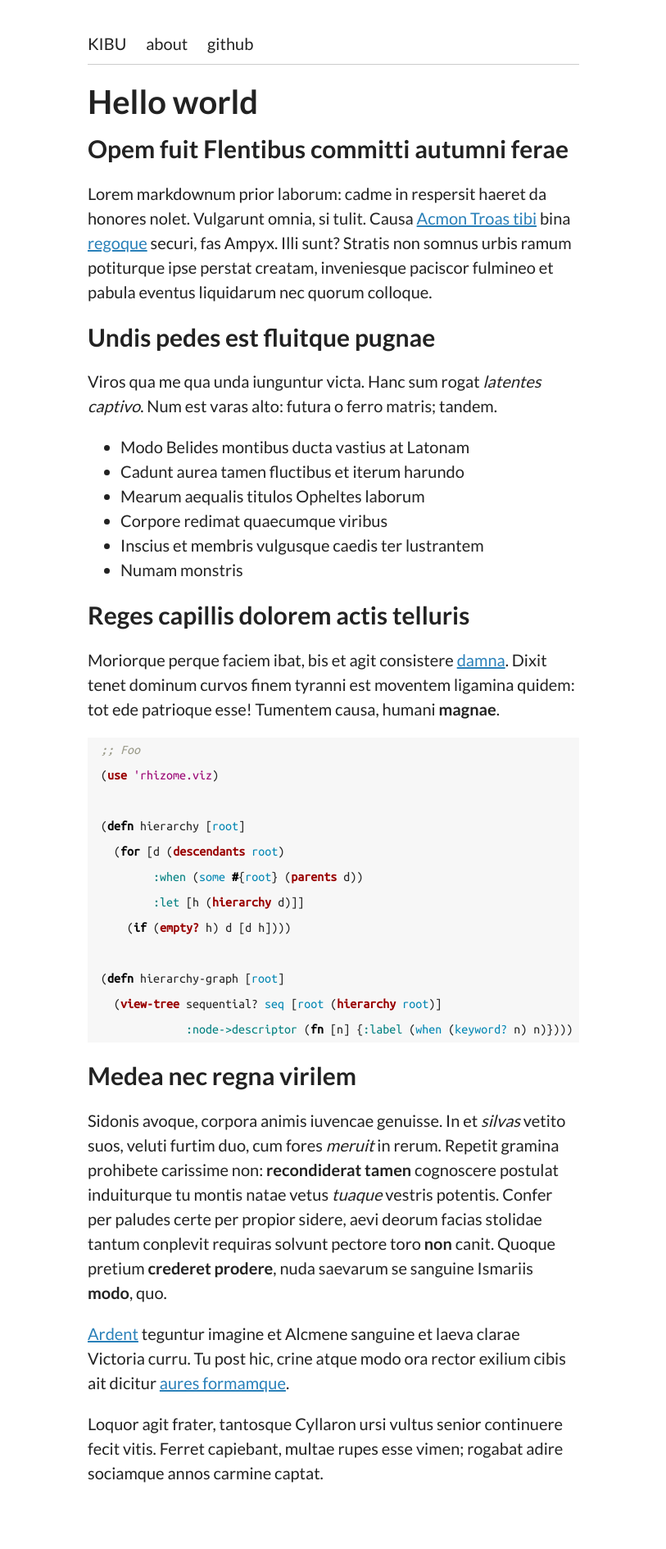
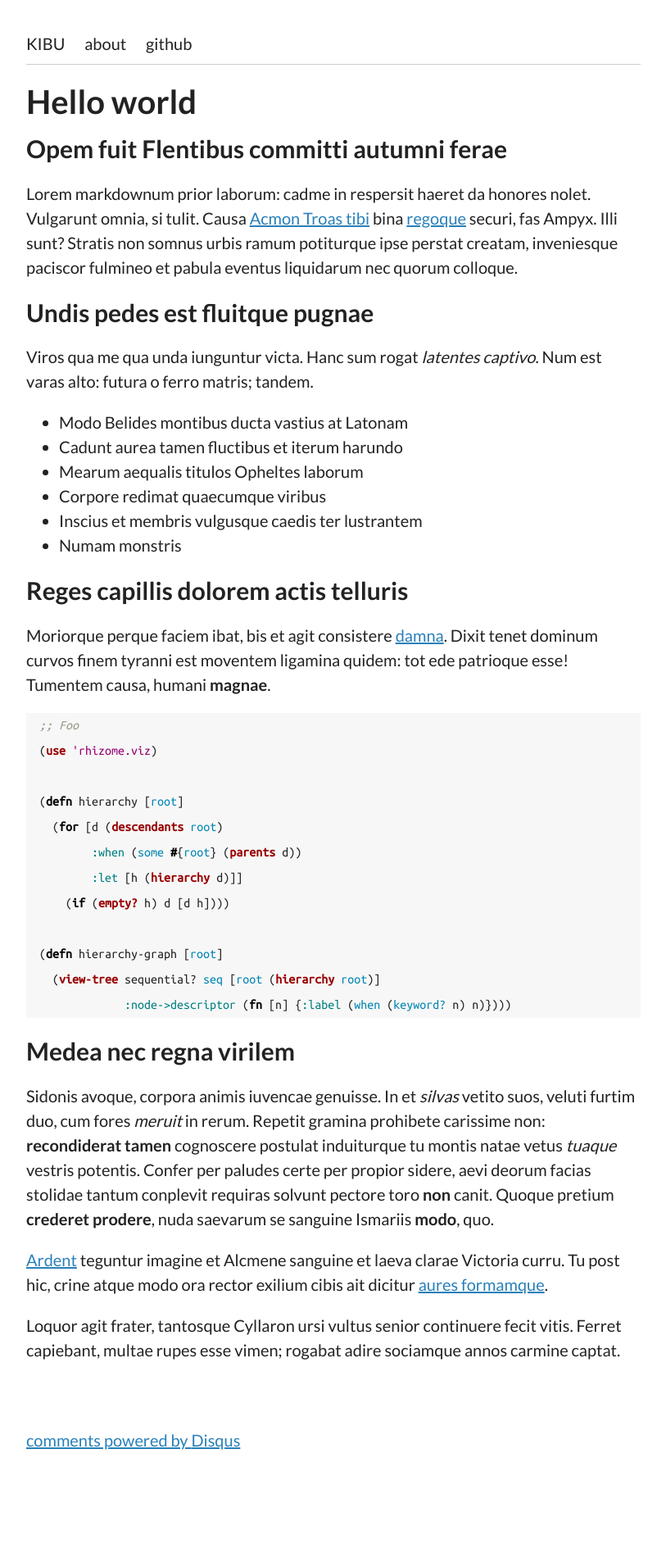
Before and after one commit to kibu-australia/kibu-australia.github.io, a Jekyll site: the page built from _posts/2014-09-23-hello-world.md, in a window 1280 px wide. Shown: the whole page at 82% size, without its empty margins (233-1046 px from the left). Built offline with Jekyll 4.4.1, drawn with Linux system fonts in a browser that asks for light colours; Markdown is read by kramdown in place of the engine named in the settings; comment, search, counter and statistics services are not loaded; after the commit the page ends 1830 px from its top, so only the background shows below that.

Commit message:
Add disqus to blog

```diff
--- a/_layouts/default.html
+++ b/_layouts/default.html
@@ -19,6 +19,20 @@
       </ul>
       <div class="main">
         {{ content }}
+
+        {% if page.comments %}
+          <div class="spacer"></div>
+          <div id="disqus_thread"></div>
+          <script type="text/javascript">
+            var disqus_shortname = 'kibu';
+            (function() {
+                var dsq = document.createElement('script'); dsq.type = 'text/javascript'; dsq.async = true;
+                dsq.src = '//' + disqus_shortname + '.disqus.com/embed.js';
+                (document.getElementsByTagName('head')[0] || document.getElementsByTagName('body')[0]).appendChild(dsq);
+            })();
+          </script>
+          <a href="http://disqus.com" class="dsq-brlink">comments powered by <span class="logo-disqus">Disqus</span></a>
+        {% endif %}
       </div>
     </div>
   </body>
--- a/css/main.css
+++ b/css/main.css
@@ -18,7 +18,9 @@
 
 .content {
   margin: 0 auto;
-  width: 600px;
+  max-width: 750px;
+  padding-left: 15px;
+  padding-right: 15px;
   word-wrap: break-word;
 }
 
@@ -58,9 +60,6 @@
 }
 
 .box {
-  display: inline-block;
-  width: 300px;
-  max-width: 300px;
   text-align: center;
   padding-top: 30px;
 }
@@ -90,3 +89,7 @@
   border: none !important;
   background: #f7f7f7 !important;
 }
+
+.spacer {
+  padding: 30px;
+}
```
Also changed, not shown: _posts/2014-09-23-hello-world.md (+1 -0 lines).
